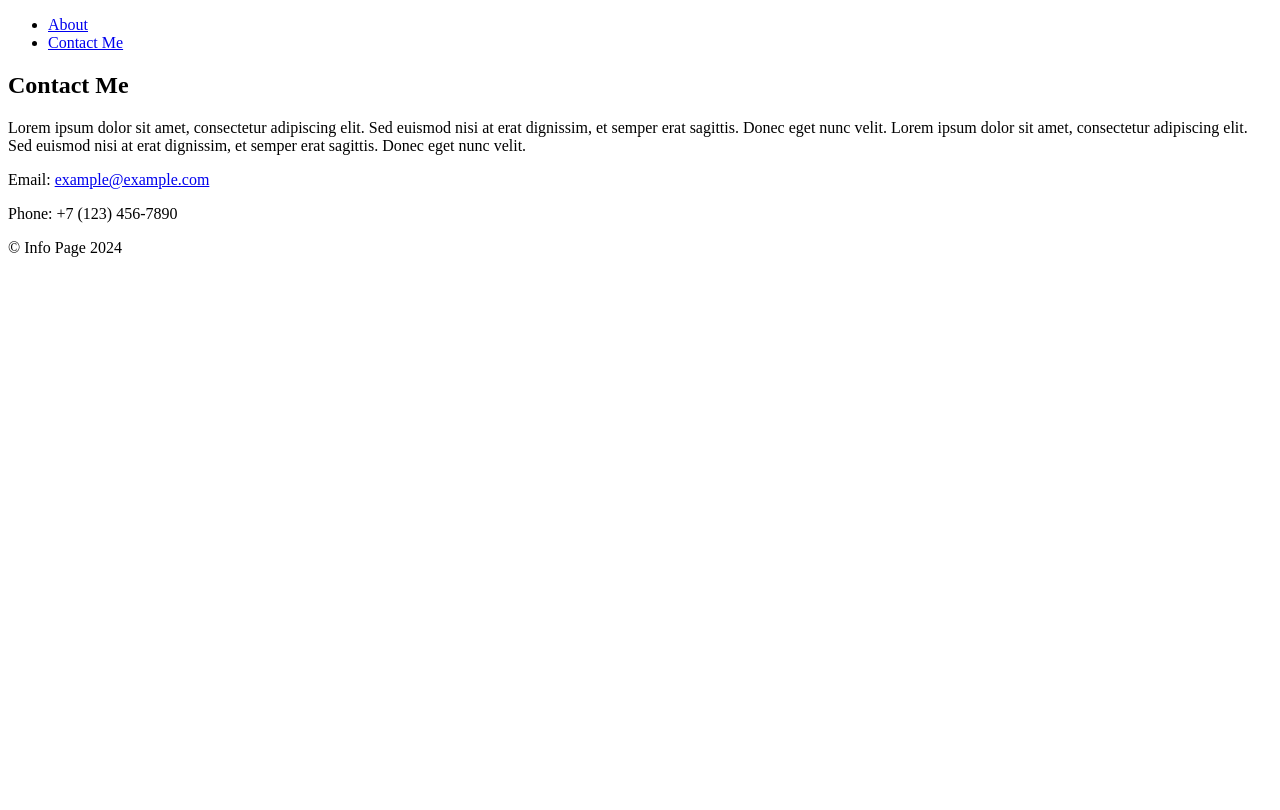
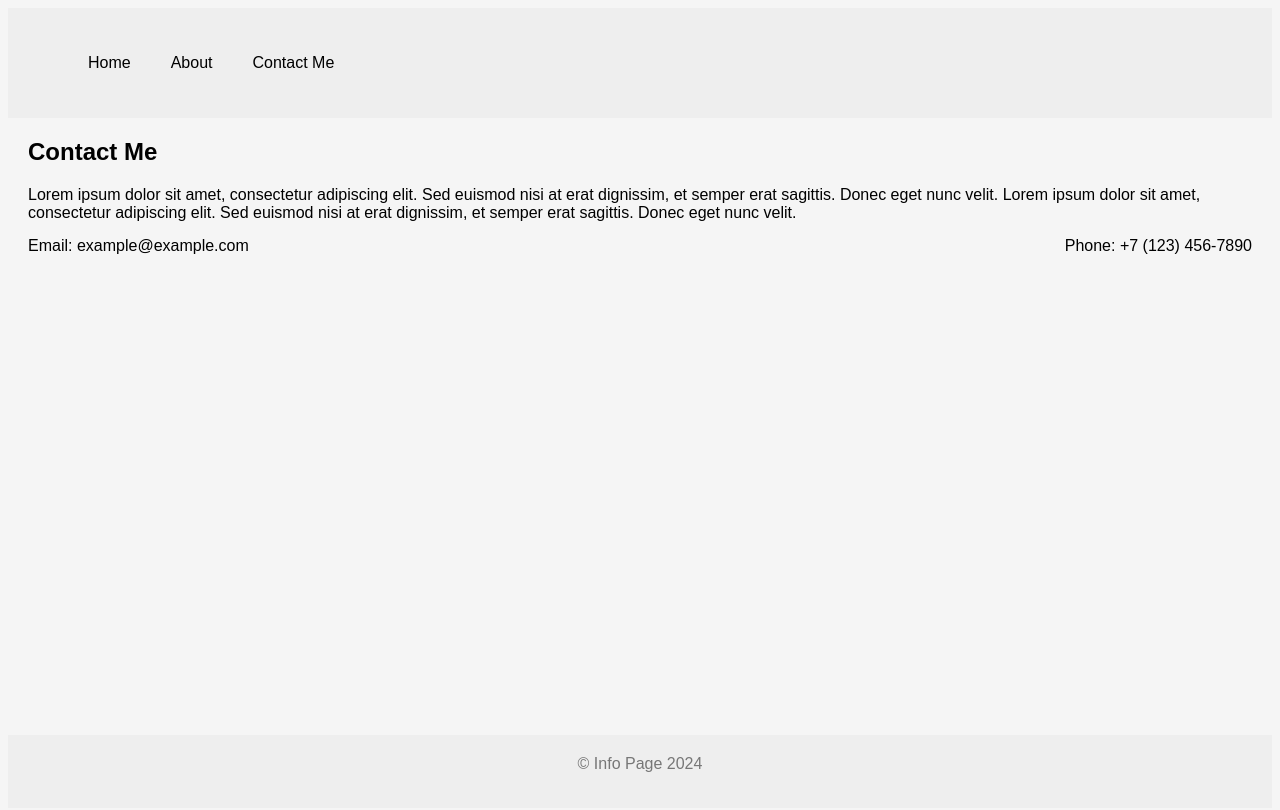
Before and after one commit to DenVIII/odin-node-informational-site, a website: page views/contact-me.html in a window 1280 px wide. Drawn offline with Linux system fonts and the light colour scheme.

Commit message:
Add styling

```diff
--- /dev/null
+++ b/styles/styles.css
@@ -0,0 +1,96 @@
+/* Global */
+body {
+  font-family: Arial, sans-serif;
+  background-color: #f5f5f5;
+  height: 100vh;
+  display: flex;
+  flex-direction: column;
+  justify-content: space-between;
+}
+
+header,
+footer {
+  background-color: #eee;
+  padding: 20px;
+}
+
+nav {
+  display: flex;
+  justify-content: space-between;
+}
+
+main,
+section {
+  margin-bottom: auto;
+  padding: 20px;
+}
+
+h2 {
+  margin: 0 0 20px;
+}
+
+p {
+  margin: 0 0 15px;
+}
+
+a {
+  color: #000;
+  text-decoration: none;
+}
+
+a:hover {
+  text-decoration: underline;
+}
+
+.contact-info {
+  display: flex;
+  justify-content: space-between;
+}
+
+.contact-info p {
+  margin: 0;
+}
+
+footer {
+  text-align: center;
+  padding: 20px 0;
+  color: #777;
+}
+
+/* Nav menu */
+.nav-tabs {
+  display: flex;
+  justify-content: space-between;
+}
+
+.nav-item {
+  display: flex;
+  align-items: center;
+}
+
+.nav-link {
+  padding: 10px 20px;
+  color: #000;
+  text-decoration: none;
+}
+
+.nav-link.active {
+  background-color: #eee;
+}
+
+/* Contact me */
+.contact-info {
+  display: flex;
+  justify-content: space-between;
+}
+
+.contact-info p {
+  margin: 0;
+}
+
+/* Footer */
+footer {
+  text-align: center;
+  padding: 20px 0;
+  color: #777;
+}
--- a/views/contact-me.html
+++ b/views/contact-me.html
@@ -7,11 +7,22 @@
       content="width=device-width, initial-scale=1.0"
     />
     <title>Contact Me</title>
+    <link
+      rel="stylesheet"
+      href="/styles/styles.css"
+    />
   </head>
   <body>
     <header>
       <nav>
         <ul class="nav-tabs">
+          <li class="nav-item">
+            <a
+              class="nav-link active"
+              href="#"
+              >Home</a
+            >
+          </li>
           <li class="nav-item">
             <a
               class="nav-link active"
```
Also changed, not shown: views/404.html (+11 -0 lines), views/about.html (+11 -0 lines), views/index.html (+11 -0 lines).
